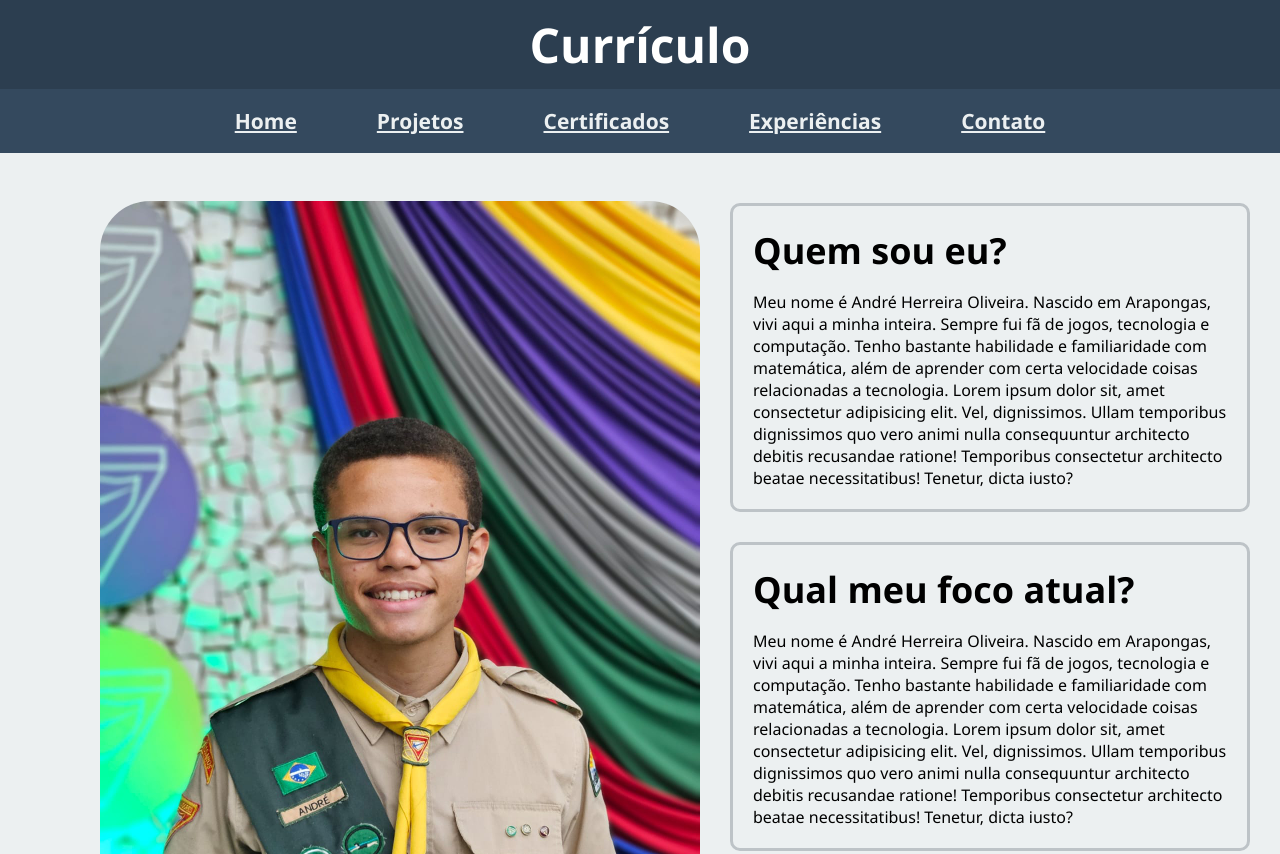
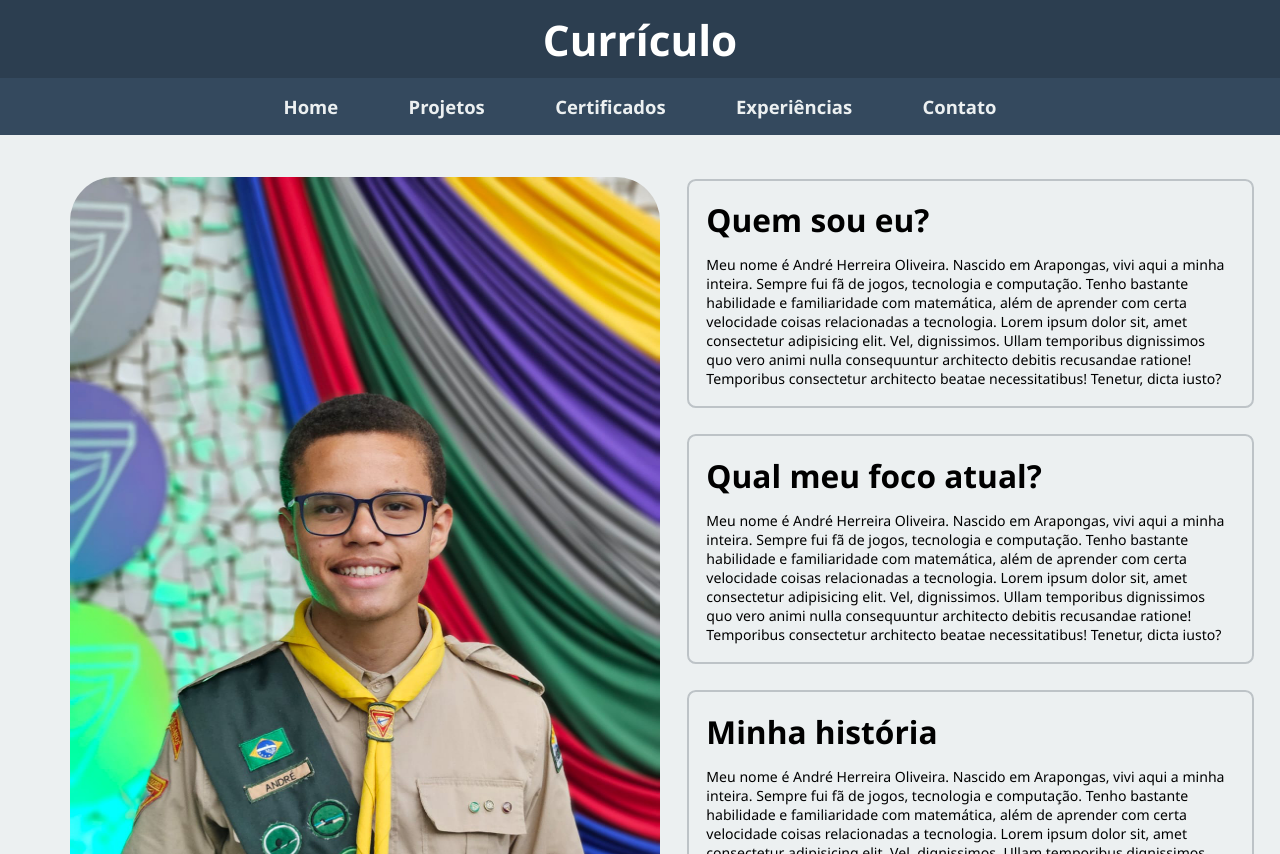
Before and after one commit to andrehherreira/curriculo_oficial, a plain HTML site: page HTML's/curriculo.html in a window 1280 px wide. Shown: the top 854 px of the page. Drawn offline with Linux system fonts and the light colour scheme.

Commit message:
pagina projetos
inicio da segunda pagina, preciso arrumar a borda da section

```diff
--- a/CSS's/curriculo.css
+++ b/CSS's/curriculo.css
@@ -3,7 +3,7 @@
 }
 
 html {
-    font-size: 62.5%;
+    font-size: 55%;
 }
 
 body {
@@ -36,12 +36,14 @@ header {
     text-align: center;
 }
 
-a {
+nav a {
     color: #ECF0F1;
+    text-decoration: none;
 }
 
-a:hover {
+nav a:hover {
     color: #FFFFFF;
+    text-decoration: none;
 }
 
 nav {
@@ -57,10 +59,29 @@ nav h2 {
 }
 
 .navegacao:hover {
-    background-color: #2980B9;
+    background-color: #3E5A73;
 }
 
 main {
+    grid-area: main;
+    background-color: #ECF0F1;
+}
+
+main a {
+    color: #2980B9;
+    text-decoration: none;
+    font-size: 4rem;
+}
+
+main p {
+    font-size: 2.4rem;
+}
+
+main p, main h2 {
+    padding: 2rem;
+}
+
+.pagina-principal{
     display: grid;
     grid-template-areas:
     "fotoprincipal conteudo";
@@ -70,8 +91,8 @@ main {
 
 .imagem-principal {
     grid-area: fotoprincipal;
-    width: 600px;
-    margin: 2.4rem 5rem;
+    width: 590px;
+    margin: 2.4rem 4rem;
     border-radius: 5rem;
 }
 
@@ -101,4 +122,32 @@ main {
 footer {
     grid-area: footer;
     background-color: #2C3E50;
+    font-size: 1.8rem;
+    color: #ECF0F1;
+    text-align: center;
 }
+
+footer p {
+    padding: 1.2rem;
+}
+
+footer a {
+    color: #BDC3C7;
+    text-decoration: none;
+}
+
+footer a:hover {
+    color: #FFFFFF;
+    text-decoration: none;
+}
+
+.projetos {
+    text-align: center;
+    align-items: center;
+    border: #95A5A6 solid 1rem;
+}
+
+.imagens-projetos {
+    width: 1400px;
+    border-radius: 12px;
+}
--- a/HTML's/curriculo.html
+++ b/HTML's/curriculo.html
@@ -19,7 +19,7 @@
             </section>
             <section class="navegacao">
                 <h2>
-                    <a href="" target="_blank" rel="noopener noreferrer">Projetos</a>
+                    <a href="projetos.html" target="_blank" rel="noopener noreferrer">Projetos</a>
                 </h2>
             </section>
             <section class="navegacao">
@@ -39,7 +39,7 @@
             </section>
         </nav>
     </div>
-    <main>
+    <main class="pagina-principal">
         <div class="imagem-principal">
             <img class="imagem-principal" src="../foto_pgprincipal.jpeg" alt="" height="800">
         </div>
@@ -80,7 +80,8 @@
         </div>
     </main>
     <footer>
-opa
+            <p>Contato: <a href="mailto:andreherreira1@gmail.com">andreherreira1@gmail.com</a>
+            <p>© Todos os direitos reservados - André Herreira Oliveira</p>
     </footer>
 
 </body>
--- a/curriculo.css
+++ /dev/null
@@ -1,106 +0,0 @@
-* {
-    margin: 0px;
-}
-
-html {
-    font-size: 55%;
-}
-
-body {
-    margin: 0px;
-    display: grid;
-    grid-template-columns: 1fr 1fr 1fr;
-    grid-template-rows: auto auto auto;
-    grid-template-areas:
-    "cabecalho cabecalho cabecalho"
-    "main main main"
-    "footer footer footer";
-    font-family: 'Segoe UI', Tahoma, Geneva, Verdana, sans-serif;
-}
-
-.cabecalho {
-    grid-area: cabecalho;
-    display: grid;
-    grid-template-areas:
-    "header"
-    "nav";
-}
-
-header {
-    grid-area: header;
-    text-align: left;
-    font-size: 2.4rem;
-    background-color: #2C3E50;
-    color: #FFFFFF;
-    padding: 1.2rem;
-    text-align: center;
-}
-
-nav a {
-    color: #ECF0F1;
-    text-decoration: none;
-}
-
-nav a:hover {
-    color: #FFFFFF;
-    text-decoration: none;
-}
-
-nav {
-    font-size: 1.4rem;
-    grid-area: nav;
-    display: flex;
-    justify-content: center;
-    background-color: #34495E;
-}
-
-nav h2 {
-    padding: 1.8rem 4rem;
-}
-
-.navegacao:hover {
-    background-color: #3E5A73;
-}
-
-main {
-    display: grid;
-    grid-template-areas:
-    "fotoprincipal conteudo";
-    grid-area: main;
-    background-color: #ECF0F1;
-}
-
-.imagem-principal {
-    grid-area: fotoprincipal;
-    width: 600px;
-    margin: 2.4rem 3rem;
-    border-radius: 5rem;
-}
-
-.conteudo {
-    grid-area: conteudo;
-    margin: 5rem 3rem;
-}
-
-.seçao-pagina {
-    border: 0.3rem solid;
-    border-color: #BDC3C7;
-    border-radius: 1rem;
-    padding: 1.2rem;
-    margin-bottom: 3rem;
-}
-
-.seçao-pagina h3 {
-    font-size: 3.6rem;
-    padding: 0.8rem;
-}
-
-.seçao-pagina p {
-    font-size: 1.6rem;
-    padding: 0.8rem;
-}
-
-footer {
-    grid-area: footer;
-    background-color: #2C3E50;
-}
```
Also changed, not shown: HTML's/projetos.html (added, +54 -0 lines), curriculo.html (deleted, +0 -87 lines), foto_site_curriculo.png (added), 1 other file.
